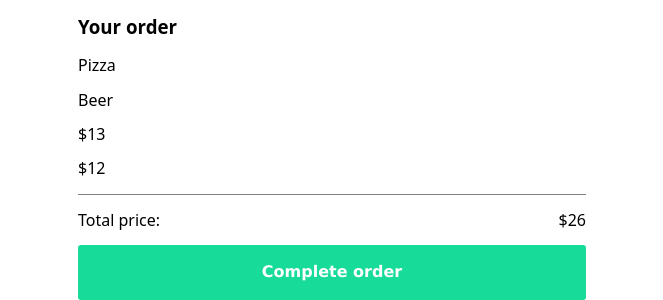
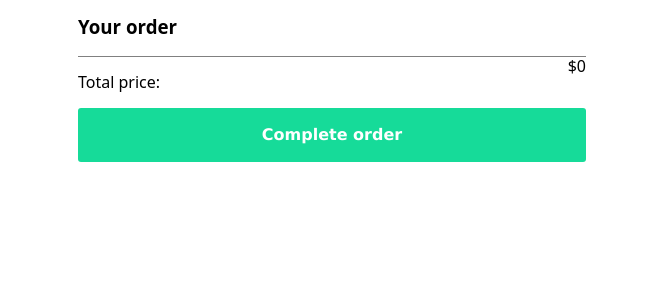
Before and after one commit to frnpcc/ordering-app, a website built with Vite: page index.html in a window 1280 px wide. Shown: the part 662-962 px from the top of the page, without its empty margins (308-971 px from the left). After the commit the page ends 824 px from the top, so only its background shows below. Built offline with nearby package versions, Linux system fonts and the light colour scheme; a web font is replaced by a local one.

Commit message:
clear hard coded items inside order details element

```diff
--- a/index.html
+++ b/index.html
@@ -18,19 +18,10 @@
         </div>
         <section class="container">
           <h3>Your order</h3>
-          <div class="order-info">
-            <div class="order-items-names">
-              <p>Pizza</p>
-              <p>Beer</p>
-            </div>
-            <div class="order-items-prices">
-              <p>$13</p>
-              <p>$12</p>
-          </div>
-          </div>
+          <div class="order-info" id="order-details"></div>
           <div class="order-total">
             <p>Total price:</p>
-            <p>$26</p>
+            <span id="order-total">$0</span>
           </div>
           <button class="order-btn">Complete order</button>
         </section>
```
